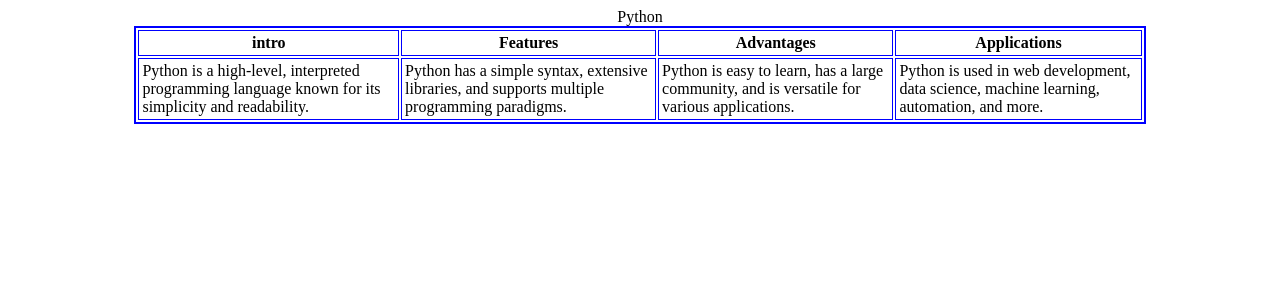
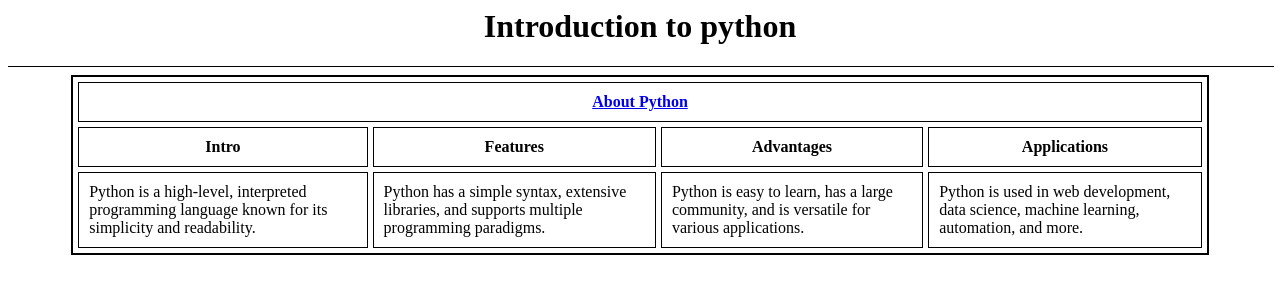
Before and after one commit to Roopa-KR/Web-tech, a plain HTML site: page python.html in a window 1280 px wide. Drawn offline with Linux system fonts and the light colour scheme.

Commit message:
About python

```diff
--- a/python.html
+++ b/python.html
@@ -1,10 +1,15 @@
 <html>
     <body>
-        <table border=2 cellpadding=3 cellspacing=2 align=center width=80% bordercolor=blue borderstyle=solid  >
-            <caption>Python</caption>
+        <h1 align="center">Introduction to python</h1>
+        <hr align="center" width="100%" color="black" size="1">
+        <table border=2 cellpadding=10 cellspacing=5 align=center width=90% bordercolor=black borderstyle=solid  >
+
             <thead>
                 <tr>
-                    <th>intro</th>
+                    <th colspan="4" ><a href ="https://www.python.org/" target="_blank">About Python</a> </th>
+                </tr>
+                <tr>
+                    <th>Intro</th>
                     <th>Features</th>
                     <th>Advantages</th>
                     <th>Applications</th>
@@ -12,10 +17,11 @@
                 </thead>
                 <tbody>
                     <tr>
-                        <td>Python is a high-level, interpreted programming language known for its simplicity and readability.</td>
-                        <td>Python has a simple syntax, extensive libraries, and supports multiple programming paradigms.</td>
-                        <td>Python is easy to learn, has a large community, and is versatile for various applications.</td>
-                        <td>Python is used in web development, data science, machine learning, automation, and more.</td>
+                        <td align="left">Python is a high-level, interpreted programming language known for its simplicity and readability.</td>
+                        <td align="left">Python has a simple syntax, extensive libraries, and supports multiple programming paradigms.</td>
+                        <td align="left">Python is easy to learn, has a large community, and is versatile for various applications.</td>
+                        <td align="left">Python is used in web development, data science, machine learning, automation, and more.</td>
+                    </tr>
                 </tbody>
         </table>
     </body>
```
